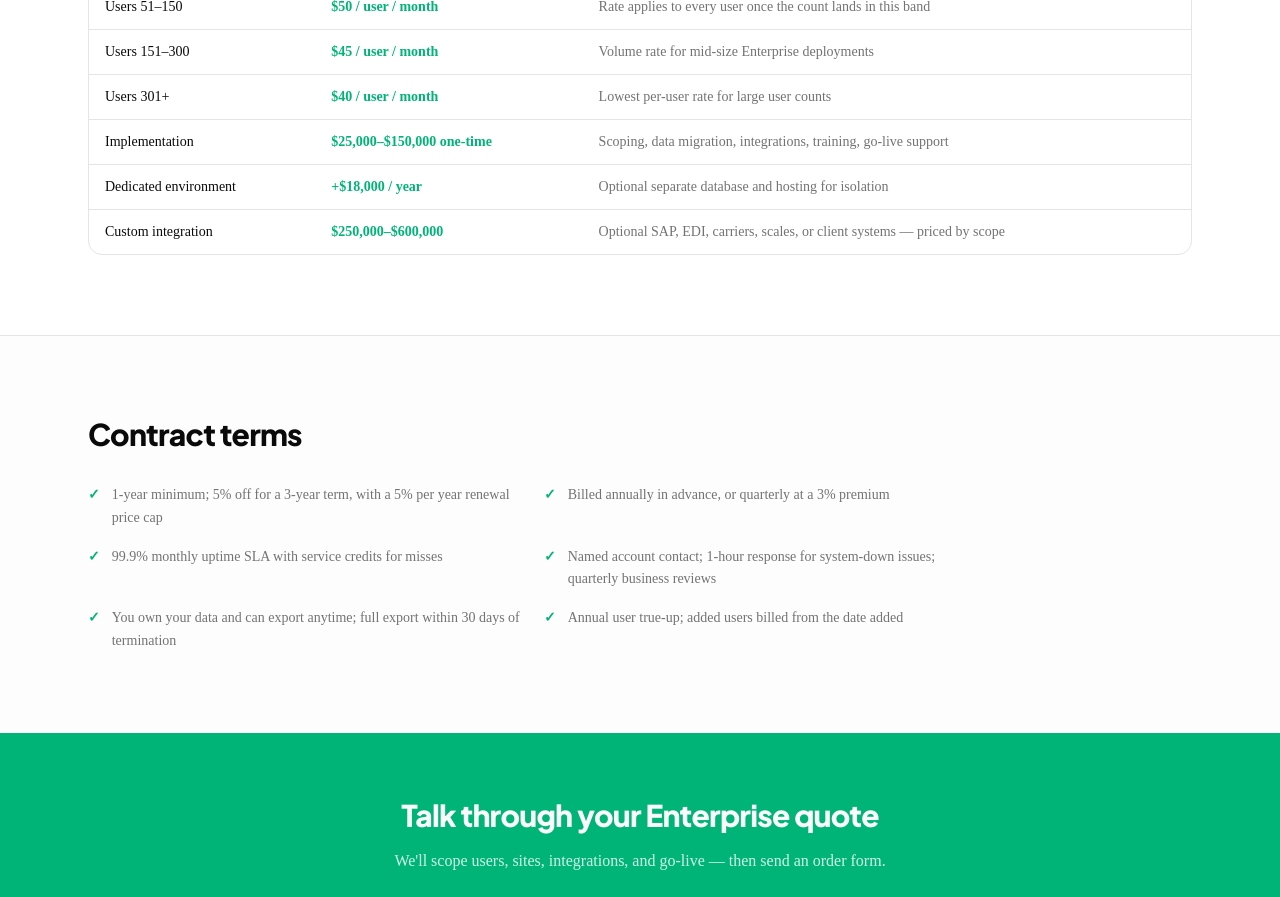
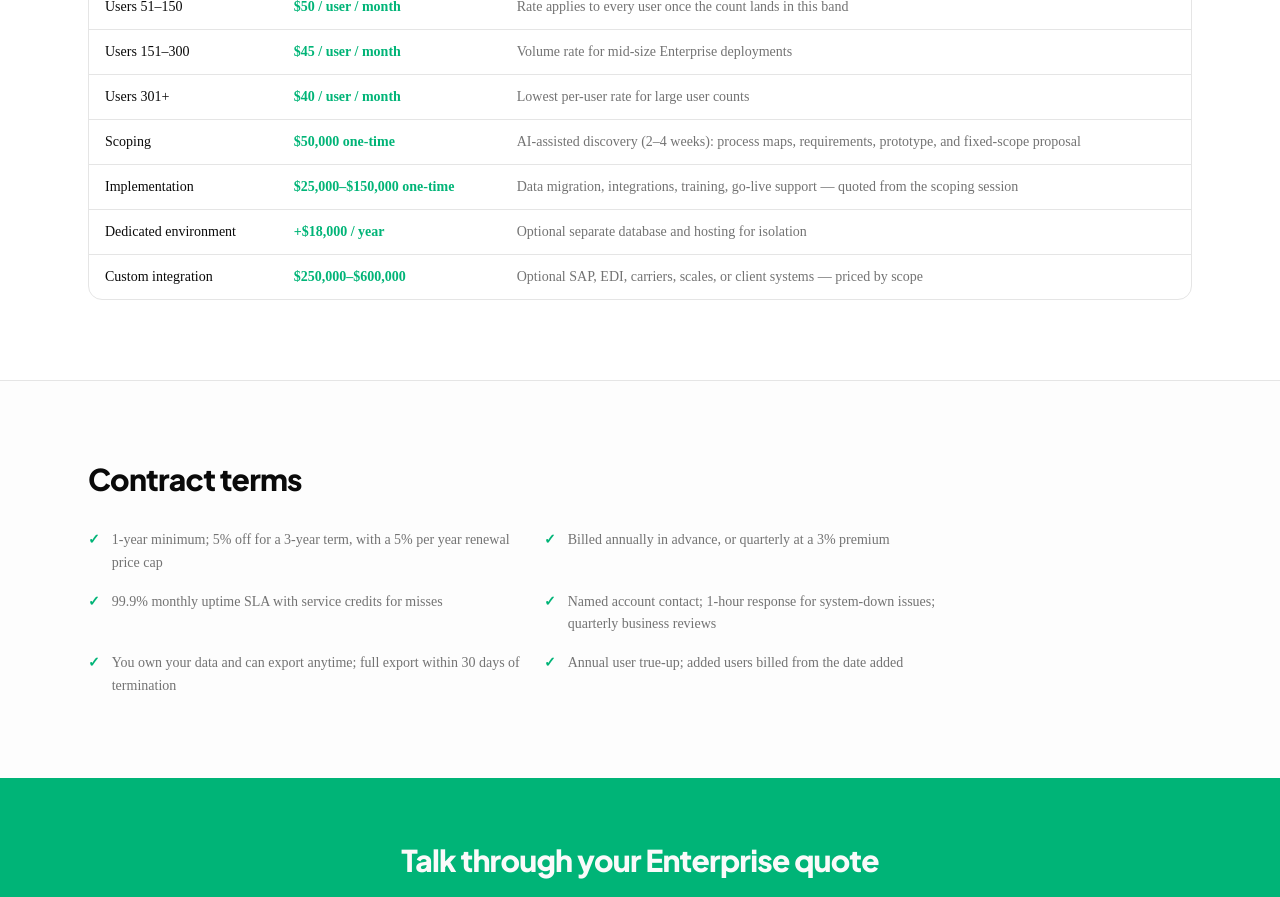
Before and after one commit to lmcduffie80/agrovus-marketing, a Next.js app: page /enterprise in a window 1280 px wide. Shown: the part 900-1797 px from the top of the page. Built offline with nearby package versions, Linux system fonts and the light colour scheme.

Commit message:
Update Enterprise and Pricing pages to include new $50,000 one-time scoping fee and clarify implementation coverage details.

```diff
--- a/app/enterprise/page.tsx
+++ b/app/enterprise/page.tsx
@@ -5,7 +5,7 @@ import { Button } from "@/components/ui/button";
 export const metadata: Metadata = {
   title: "Enterprise — Agrovus",
   description:
-    "Annual Enterprise contracts: platform fee, volume user pricing, implementation, and SLA for 50+ user multi-site operations.",
+    "Annual Enterprise contracts: platform fee, volume user pricing, $50,000 scoping, implementation, and SLA for 50+ user multi-site operations.",
 };
 
 const parts = [
@@ -30,9 +30,14 @@ const parts = [
     covers: "Lowest per-user rate for large user counts",
   },
   {
+    part: "Scoping",
+    price: "$50,000 one-time",
+    covers: "AI-assisted discovery (2–4 weeks): process maps, requirements, prototype, and fixed-scope proposal",
+  },
+  {
     part: "Implementation",
     price: "$25,000–$150,000 one-time",
-    covers: "Scoping, data migration, integrations, training, go-live support",
+    covers: "Data migration, integrations, training, go-live support — quoted from the scoping session",
   },
   {
     part: "Dedicated environment",
--- a/app/pricing/page.tsx
+++ b/app/pricing/page.tsx
@@ -372,6 +372,7 @@ export default function PricingPage() {
               <ul className="offer-list">
                 <li>$36,000 / year platform fee</li>
                 <li>$50–$40 per user / month by volume band</li>
+                <li>$50,000 one-time scoping engagement</li>
                 <li>$25,000–$150,000 one-time implementation</li>
                 <li>Optional dedicated environment +$18,000 / year</li>
               </ul>
```
